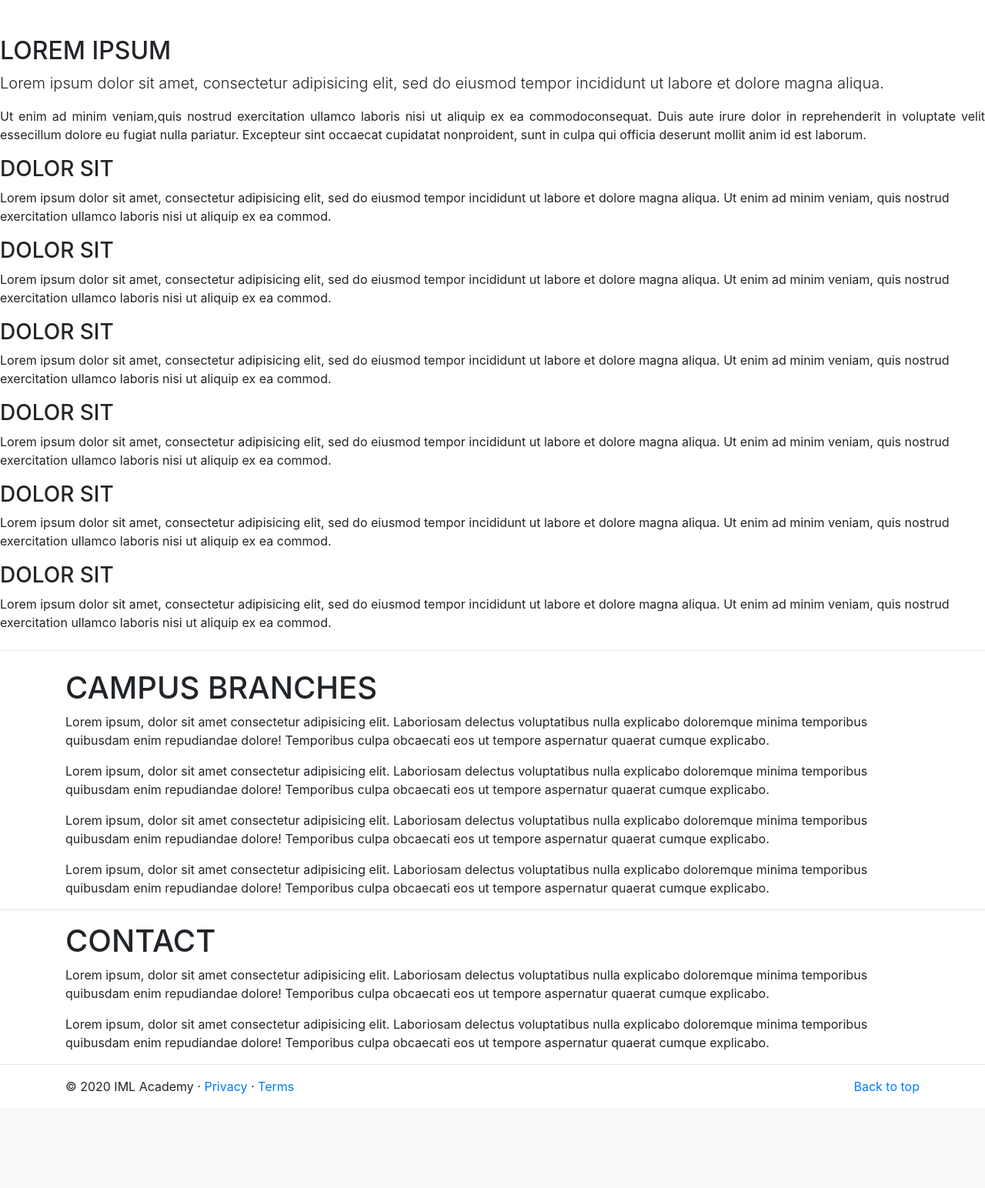
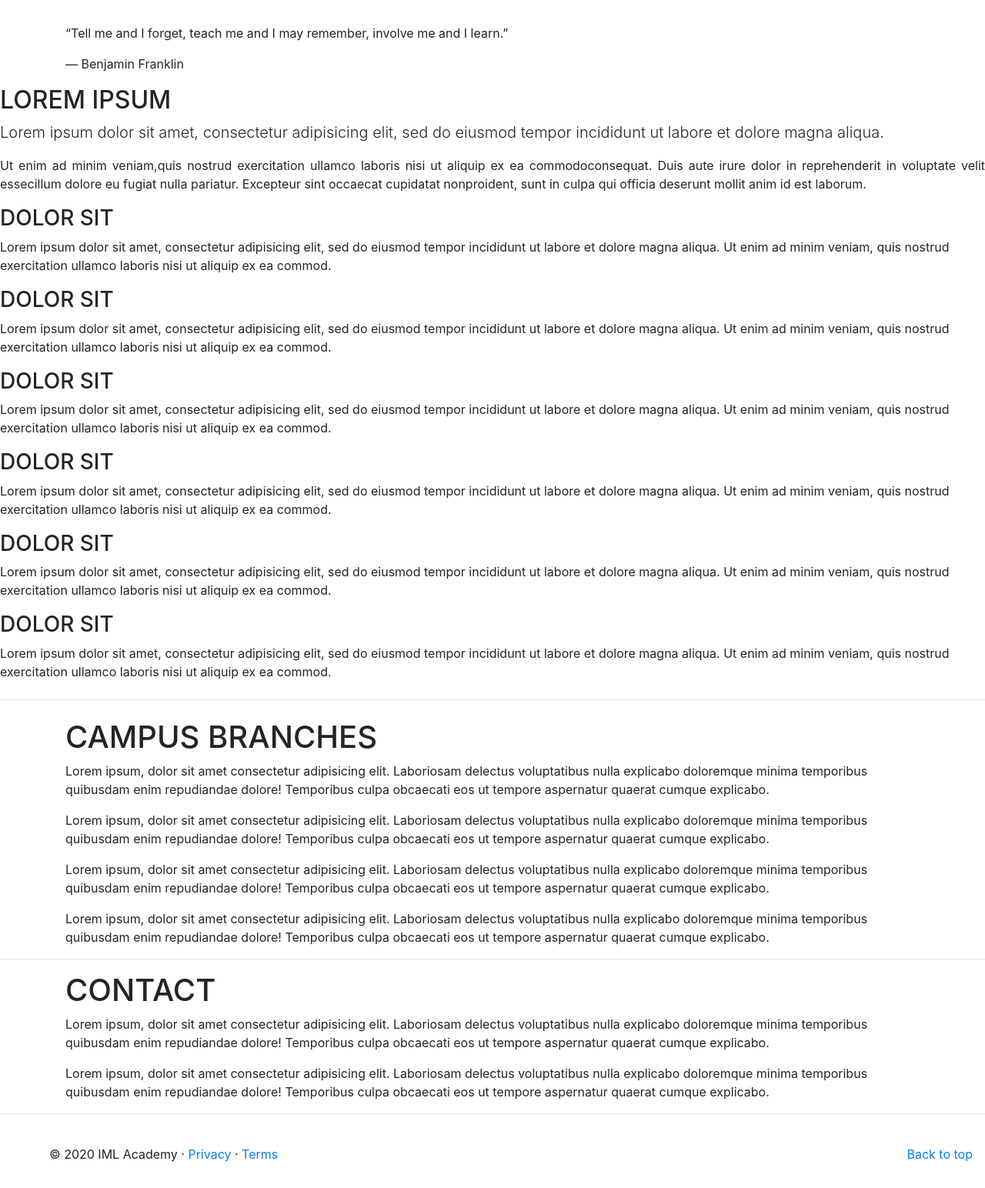
Before and after one commit to IM-sga/school_management_system_2020, a PHP site: page / in a window 1280 px wide. Shown: the part 967-2511 px from the top of the page at 77% size. Before the commit the page ends 2389 px from the top, so only its background shows below. Run offline with PHP 8.4, Linux system fonts and the light colour scheme; some libraries are stand-ins or nearby versions.

Commit message:
script src added/nav edited/quotation (content) added/jquery codes added

```diff
--- a/index.php
+++ b/index.php
@@ -6,7 +6,7 @@
 	<meta http-equiv="X-UA-Compatible" content="IE=edge">
 	<meta name="viewport" content="width=device-width, initial-scale=1">
 	<link rel="stylesheet" type="text/css" href="public/css/bootstrap.min.css">
-	<script href="public/js/bootstrap.min.js"></script>
+	<script src="https://unpkg.com/scrollreveal"></script>
 	<link rel="stylesheet" type="text/css" href="public/css/style.css">
 
 </head>
@@ -26,15 +26,13 @@
 			<span class="navbar-toggler-icon"></span>
 		</button>
 		<div class="collapse navbar-collapse" id="navbarResponsive">
-			<ul class="navbar-nav mr-auto">
+			<ul class="navbar-nav ml-auto">
 				<li class="nav-item">
 					<a class="nav-link" href="#campus-branch">Campus Branches</a>
 				</li>
 				<li class="nav-item">
 					<a class="nav-link" href="#contact">Contact</a>
 				</li>
-			</ul>
-			<ul class="navbar-nav ml-auto" id="login">
 				<li class="nav-item">
 					<a href="pages/imlogin.php" class="btn btn-outline-success ml-2 my-sm-0">Log In</a>
 				</li>
@@ -45,21 +43,30 @@
 		</div>
 	</nav>
 
+
 	<!-- Jumbotron -->
 	<div class="jumbotron jumbotron-fluid">
-		<div class="card ml-5" style="width: 24rem;">
+		<div class="card ml-5">
 			<div class="card-body">
 				<h3 class="card-title">Welcome to IML Academy</h3>
-				<p class="card-text">Some quick example text to build on the card title and make up the bulk of the card's content.</p>
-				<a href="#" class="btn btn-warning">Go somewhere</a>
+				<p class="card-text"> One of the trusted websites for learning online.</p>
+				<a href="#" id="card-button" class="btn btn-warning"> More About Us</a>
 			</div>
 		</div>
 	</div>
 
 
+
+
 	<!-- content -->
+	<section id="quotation">
+		<div class="container">
+			<p>“Tell me and I forget, teach me and I may remember, involve me and I learn.”</p>
+			<p> ― Benjamin Franklin</p>
+		</div>
+	</section>
 
-	<div class="mt-5">
+	<div>
 		<h2 class="page-header">LOREM IPSUM</h2>
 		<p class="lead">Lorem ipsum dolor sit amet, consectetur adipisicing elit, sed do eiusmod
 		tempor incididunt ut labore et dolore magna aliqua.</p>
@@ -123,13 +130,39 @@
 	</div>
 
 	<hr class="display-4">
-	<footer class="container">
-		<p class="float-right"><a href="#">Back to top</a></p>
+	<footer class="footer p-3 pt-2">
+		<p class="float-right ml-5 mt-2"><a href="#">Back to top</a></p>
 		<!-- Try make this with Modal -->
-		<p>&copy; 2020 IML Academy &middot; <a href="#">Privacy</a> &middot; <a href="#">Terms</a></p>
+		<p class="ml-5 mt-2">&copy; 2020 IML Academy &middot; <a href="#">Privacy</a> &middot; <a href="#">Terms</a></p>
 	</footer>
 
 
+	<script src="public/js/jquery-3.5.1.slim.js"></script>
+	<script href="public/js/bootstrap.min.js"></script>
+
+	<script>
+		window.sr = ScrollReveal();
+		sr.reveal('.navbar', {
+			duration: 2000,
+			origin: 'bottom'
+
+		});
+		sr.reveal('.jumbotron', {
+			duration: 2000,
+			origin: 'right',
+			distance: '300px'
+		});
+		sr.reveal('.card', {
+			duration: 2000,
+			origin: 'top',
+			distance: '300px'
+		});
+		sr.reveal('#card-button', {
+			duration: 2000,
+			delay: 2000,
+			origin: 'bottom',
+		});
+	</script>
 
 </body>
 
```
